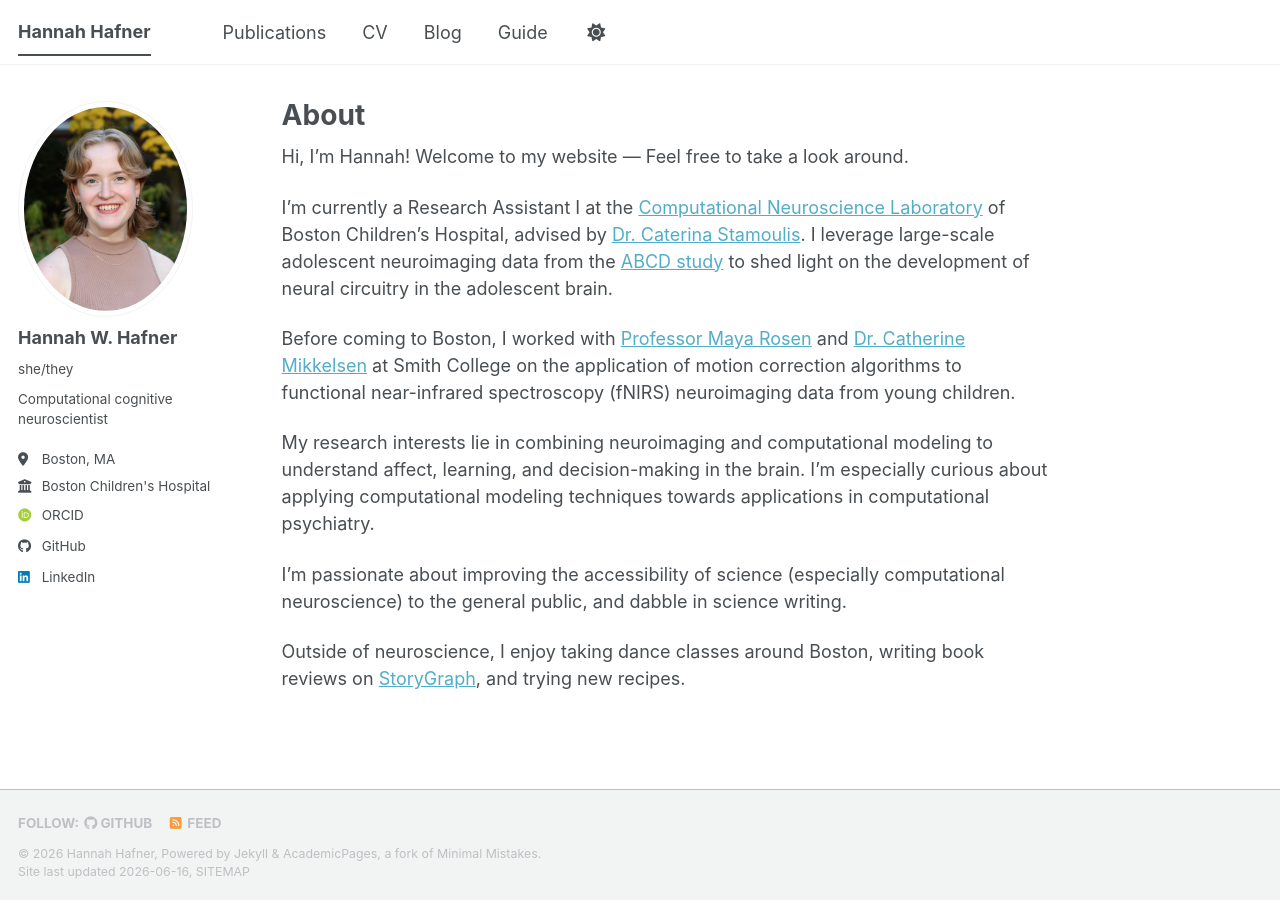
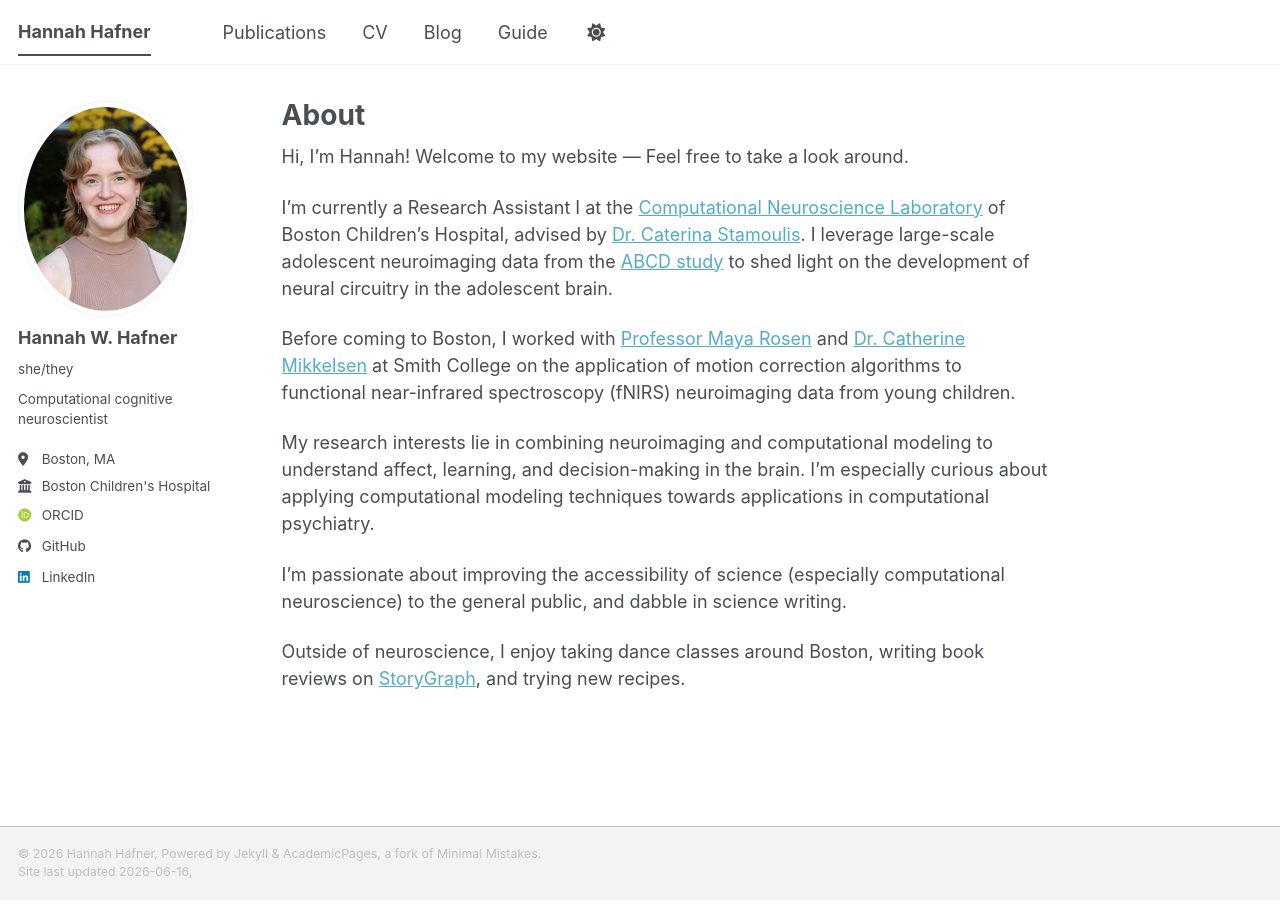
Before and after one commit to hannahhafner/hannahhafner.github.io, a Jekyll site: the page built from _pages/about.md, in a window 1280 px wide. Built offline with Jekyll 4.4.1, drawn with Linux system fonts in a browser that asks for light colours; some web fonts are replaced; a script bundle is joined from its source files by our own code; library files that are not in the unit come from our copies.

Commit message:
Modify footer

```diff
--- a/_includes/footer.html
+++ b/_includes/footer.html
@@ -1,6 +1,6 @@
 {% include base_path %}
 
-{% if site.author.github or site.author.bitbucket or site.atom_feed.hide != true %}
+<!-- {% if site.author.github or site.author.bitbucket or site.atom_feed.hide != true %}
 <div class="page__footer-follow">
   <ul class="social-icons">
     {% if site.data.ui-text[site.locale].follow_label %}
@@ -17,9 +17,9 @@
     {% endif %}
   </ul>
 </div>
-{% endif %}
+{% endif %} -->
 
 <div class="page__footer-copyright">
   &copy; {{ site.time | date: '%Y' }} {{ site.name | default: site.title }}, {{ site.data.ui-text[site.locale].powered_by | default: "Powered by" }} <a href="https://jekyllrb.com" rel="nofollow">Jekyll</a> &amp; <a href="https://github.com/academicpages/academicpages.github.io">AcademicPages</a>, a fork of <a href="https://mademistakes.com/work/minimal-mistakes-jekyll-theme/" rel="nofollow">Minimal Mistakes</a>.<br />
-  Site last updated {{ "now" | date: '%Y-%m-%d' }}, <a href="/sitemap/" style="text-transform: uppercase;">{{ site.data.ui-text[site.locale].site_map | default: "Sitemap" }}</a>
+  Site last updated {{ "now" | date: '%Y-%m-%d' }},
 </div>
```
